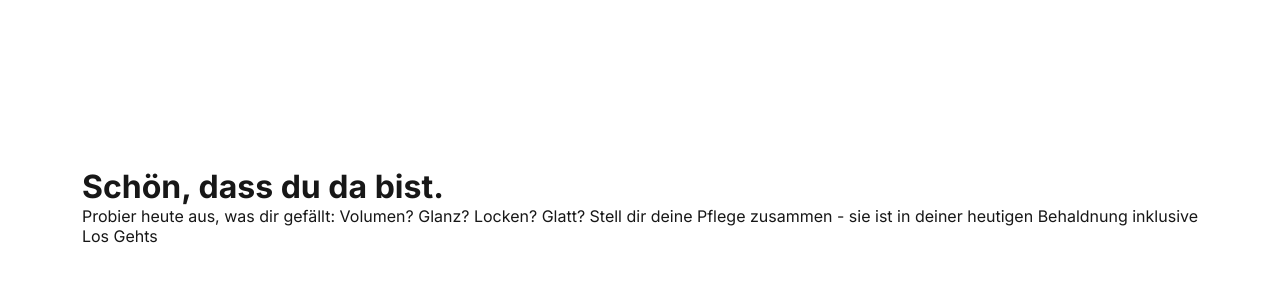
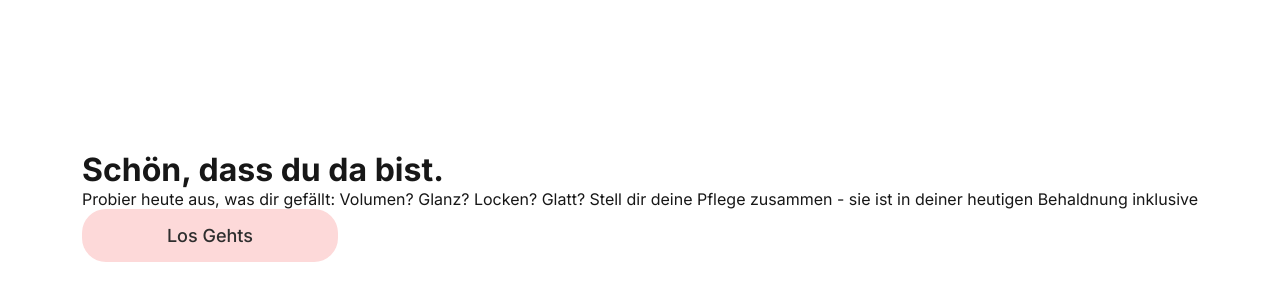
Before and after one commit to Siiiimon/friseur-beratung-front, a Next.js app: page / in a window 1280 px wide. Shown: the part 194-494 px from the top of the page. Built offline with nearby package versions, Linux system fonts and the light colour scheme.

Commit message:
feat: add link button style

```diff
--- a/src/app/globals.css
+++ b/src/app/globals.css
@@ -1,9 +1,12 @@
 :root {
   --background: #ffffff;
   --foreground: #171717;
+  --color-primary: #fdd9d9;
+  --color-text: #2e2e2e;
 
   --font-heading: 600 40px "Inter", sans-serif;
   --font-primary: 400 16px "Inter", sans-serif;
+  --font-button: 500 18px "Inter", sans-serif;
 }
 
 @media (prefers-color-scheme: dark) {
@@ -33,3 +36,16 @@ body {
   padding: 0;
   margin: 0;
 }
+
+.link-button {
+  font: var(--font-button);
+  color: var(--color-text);
+  background-color: var(--color-primary);
+
+  width: 256px;
+  padding: 16px;
+
+  text-align: center;
+
+  border-radius: 24px;
+}
--- a/src/app/page.tsx
+++ b/src/app/page.tsx
@@ -10,7 +10,7 @@ export default function Home() {
         dir deine Pflege zusammen - sie ist in deiner heutigen Behaldnung
         inklusive
       </p>
-      <a>Los Gehts</a>
+      <a className="link-button">Los Gehts</a>
     </main>
   );
 }
```
